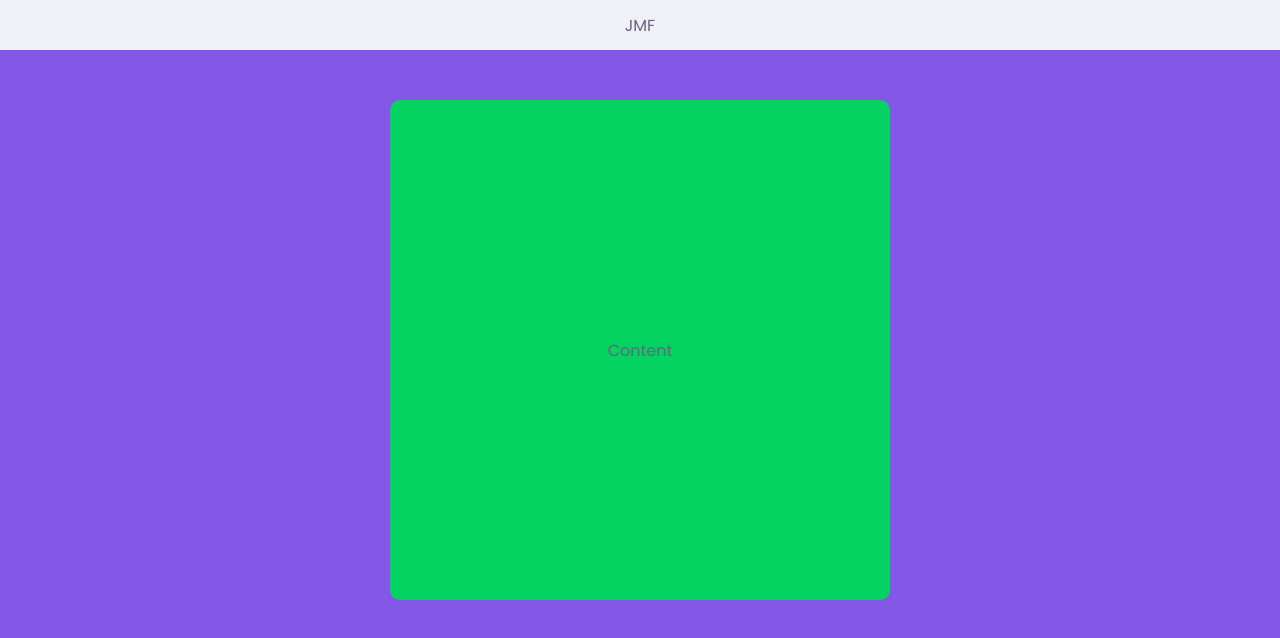
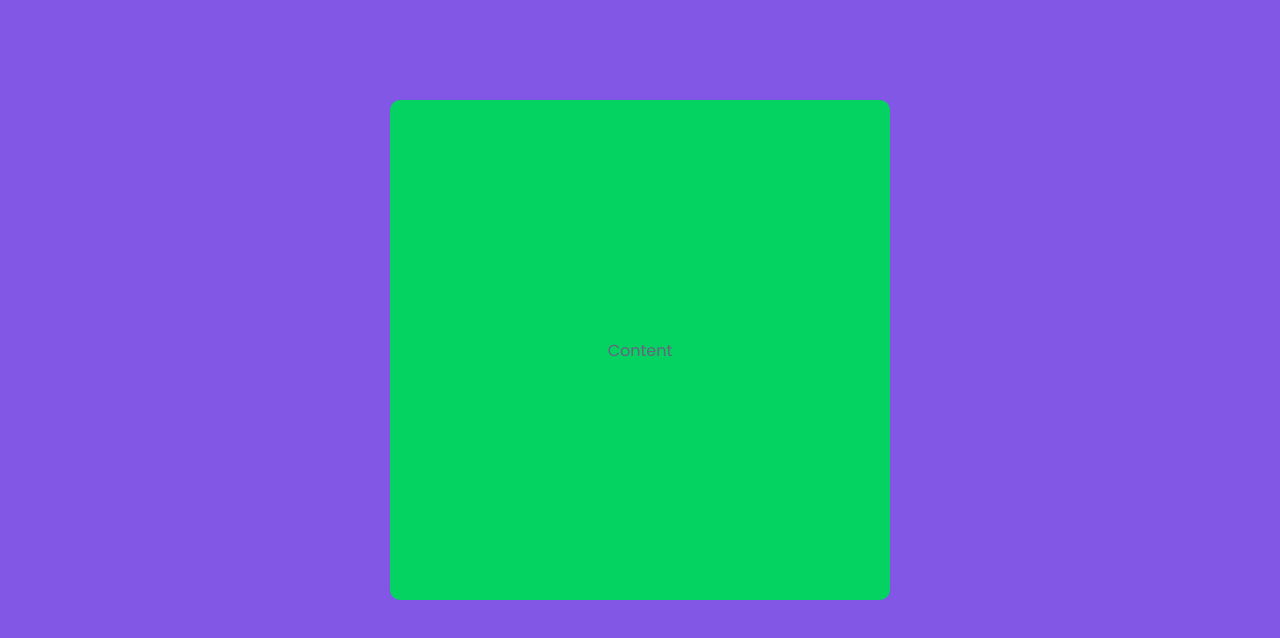
Before and after one commit to JoaoMario17/Curriculo_Online, a website: page public/pages/index.html in a window 1280 px wide. Drawn offline with Linux system fonts and the light colour scheme.

Commit message:
basic template

```diff
--- a/public/pages/index.html
+++ b/public/pages/index.html
@@ -5,7 +5,7 @@
     <meta name="viewport" content="width=device-width, initial-scale=1.0">
     <meta name="theme-color" content="#88257E5">
 
-    <title>Proffy | Sua plataforma de estudos online</title>
+    <title>Curriculo digital || Site pessoal</title>
 
     <!--<link rel="shortcut icon" href="/images/favicon.png" type="image/png"> -->
 
@@ -19,7 +19,7 @@
 <body id = "page-landing">
 
     <div id="nav-bar">
-        JMF
+
     </div>
 
     <div id="container">
--- a/public/styles/partials/landing-page.css
+++ b/public/styles/partials/landing-page.css
@@ -1,8 +1,6 @@
 #nav-bar {
     height: 50px;
     width: 100%;
-
-    background-color: var(--color-background);
 
     display: flex;
     align-items: center;
```
